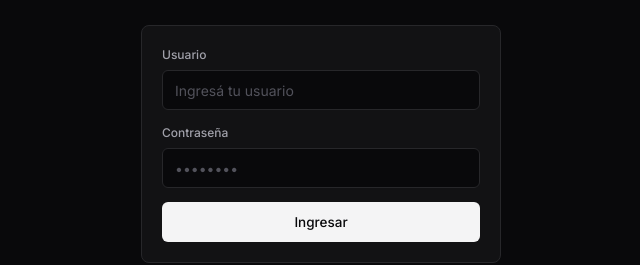
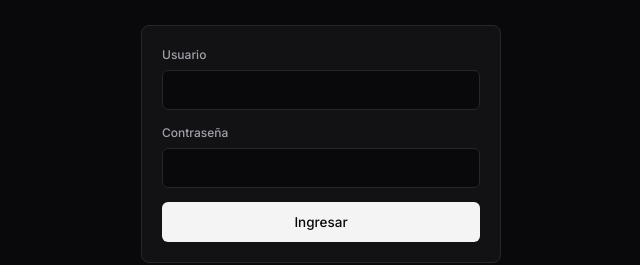
Before and after one commit to Marcos68-oss/bioculture-app, a Next.js app: page / in a window 1280 px wide. Shown: the part 301-566 px from the top of the page, without its empty margins (319-959 px from the left). Built offline with nearby package versions, Linux system fonts and the light colour scheme; no server answers.

Commit message:
Remove placeholders from input fields

```diff
--- a/app/page.tsx
+++ b/app/page.tsx
@@ -69,7 +69,7 @@ export default function LoginPage() {
                 autoComplete="off"
                 value={username}
                 onChange={(e) => setUsername(e.target.value)}
-                placeholder="Ingresá tu usuario"
+                placeholder=" "
                 className="h-10 w-full rounded border border-zinc-800 bg-zinc-950 px-3 text-[14px] text-zinc-100 placeholder:text-zinc-600 outline-none transition-colors focus:border-zinc-600"
               />
             </div>
@@ -84,7 +84,7 @@ export default function LoginPage() {
                 autoComplete="new-password"
                 value={password}
                 onChange={(e) => setPassword(e.target.value)}
-                placeholder="••••••••"
+                placeholder=" "
                 className="h-10 w-full rounded border border-zinc-800 bg-zinc-950 px-3 text-[14px] text-zinc-100 placeholder:text-zinc-600 outline-none transition-colors focus:border-zinc-600"
               />
             </div>
```
